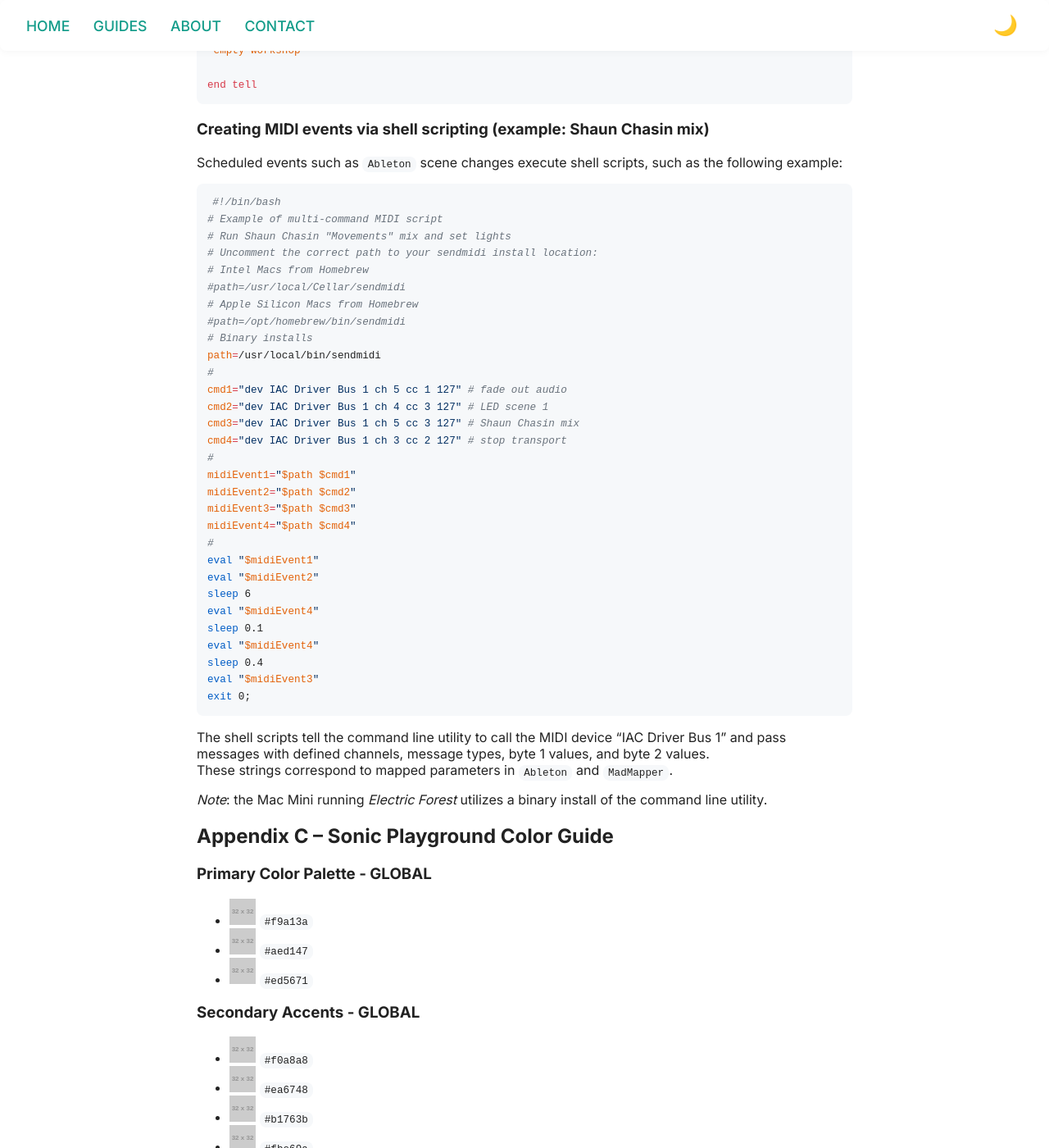
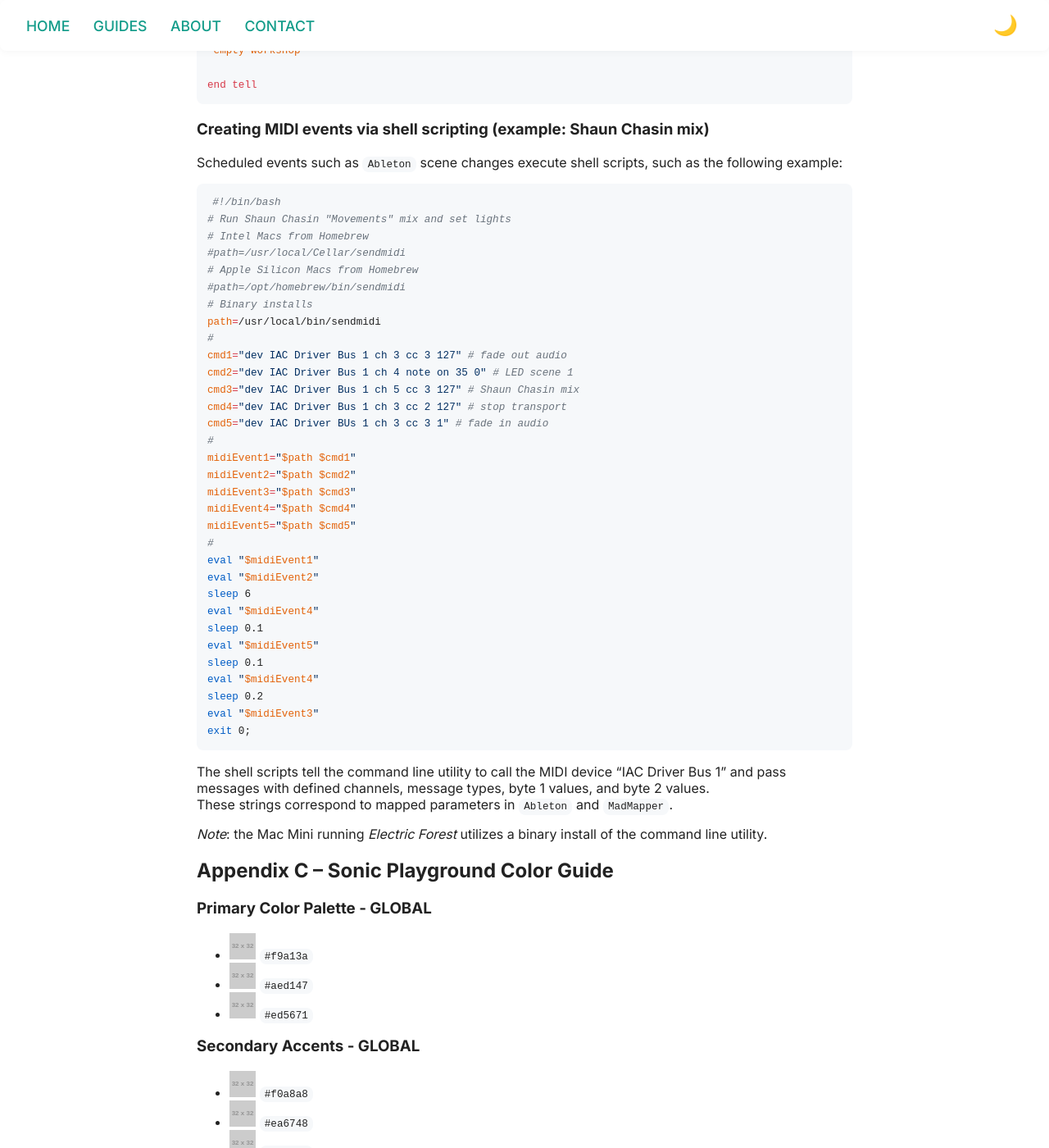
Before and after one commit to buryhoganllc/sonic-playground-guides, a Jekyll site: the page built from guides/electric-forest.md, in a window 1280 px wide and 1400 px high, scrolled down 15252 px. Shown: the whole window at 82% size. Built offline with Jekyll 4.4.1, drawn with Linux system fonts in a browser that asks for light colours; some of the changed text lies outside the part shown.

Commit message:
docs: EF guide update shell script example

````diff
--- a/guides/electric-forest.md
+++ b/guides/electric-forest.md
@@ -63,16 +63,16 @@ An example schedule of a typical open day such as Friday:
 - 11:45AM -> Martin mix (three songs in a combined track, one lighting look, about 8 minutes)
 - 12:00PM -> Carpenter
 - 12:45PM -> Martin
-- 1:00PM  -> Carpenter
-- 1:45PM  -> Martin
-- 2:00PM  -> Carpenter
-- 2:45PM  -> Martin
-- 3:00PM  -> Carpenter
-- 3:45PM  -> Martin
-- 4:00PM  -> Carpenter
-- 4:45PM  -> Martin
-- 5:00PM  -> Chasin mix (our “normal” soundtrack, plays continuously over night)
-- 5:30PM  -> surround stereo pairs go to “Nighttime Mode” and drop approximately 10 dB. See _Volume Control_ section below.
+- 1:00PM   -> Carpenter
+- 1:45PM   -> Martin
+- 2:00PM   -> Carpenter
+- 2:45PM   -> Martin
+- 3:00PM   -> Carpenter
+- 3:45PM   -> Martin
+- 4:00PM   -> Carpenter
+- 4:45PM   -> Martin
+- 5:00PM   -> Chasin mix (our “normal” soundtrack, plays continuously over night)
+- 5:30PM   -> surround stereo pairs go to “Nighttime Mode” and drop approximately 10 dB. See _Volume Control_ section below.
 
 When a scene event is triggered, the current playing audio fades out to silence over six (6) seconds as the tubes change color to the next look.
 The cued scene music will then begin playing. Audio is effectively continuous throughout the day. `MadMapper` will advance tube lighting scenes in synchronicity with Ableton, changing foreground and background colors.
@@ -403,9 +403,7 @@ Scheduled events such as `Ableton` scene changes execute shell scripts, such as
 
 ```bash
 #!/bin/bash
-# Example of multi-command MIDI script
 # Run Shaun Chasin "Movements" mix and set lights
-# Uncomment the correct path to your sendmidi install location:
 # Intel Macs from Homebrew
 #path=/usr/local/Cellar/sendmidi
 # Apple Silicon Macs from Homebrew
@@ -413,23 +411,27 @@ Scheduled events such as `Ableton` scene changes execute shell scripts, such as
 # Binary installs
 path=/usr/local/bin/sendmidi
 #
-cmd1="dev IAC Driver Bus 1 ch 5 cc 1 127" # fade out audio
-cmd2="dev IAC Driver Bus 1 ch 4 cc 3 127" # LED scene 1
+cmd1="dev IAC Driver Bus 1 ch 3 cc 3 127" # fade out audio
+cmd2="dev IAC Driver Bus 1 ch 4 note on 35 0" # LED scene 1
 cmd3="dev IAC Driver Bus 1 ch 5 cc 3 127" # Shaun Chasin mix
 cmd4="dev IAC Driver Bus 1 ch 3 cc 2 127" # stop transport
+cmd5="dev IAC Driver BUs 1 ch 3 cc 3 1" # fade in audio
 #
 midiEvent1="$path $cmd1"
 midiEvent2="$path $cmd2"
 midiEvent3="$path $cmd3"
 midiEvent4="$path $cmd4"
+midiEvent5="$path $cmd5"
 #
 eval "$midiEvent1"
 eval "$midiEvent2"
 sleep 6
 eval "$midiEvent4"
 sleep 0.1
+eval "$midiEvent5"
+sleep 0.1
 eval "$midiEvent4"
-sleep 0.4
+sleep 0.2
 eval "$midiEvent3"
 exit 0;
 ```
````
Also changed, not shown: other parts of guides/electric-forest.md (+2 -2 lines).
